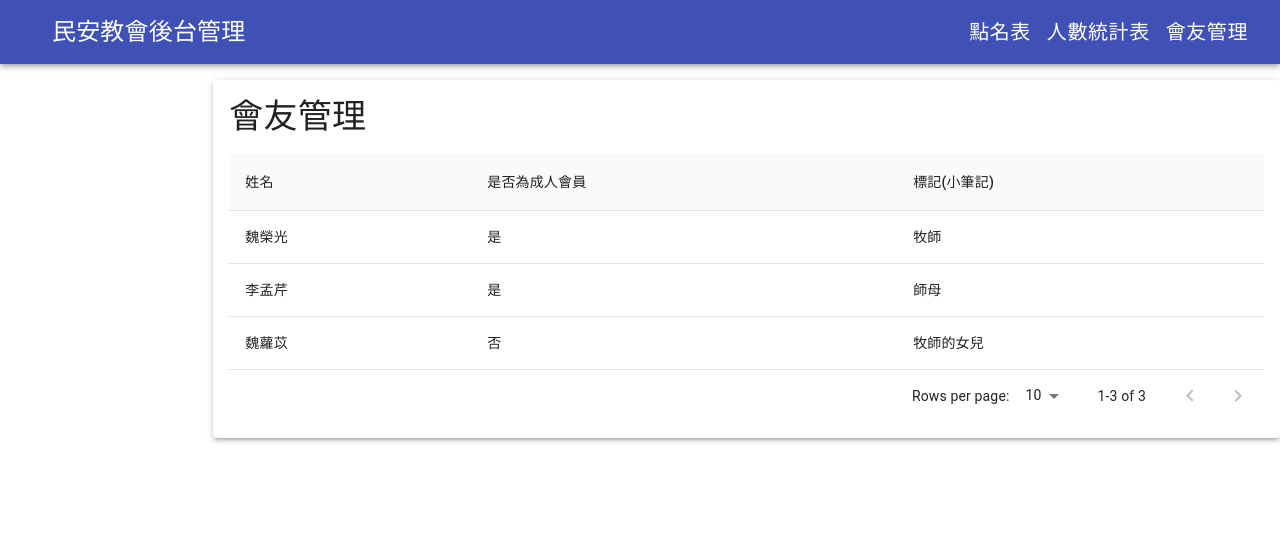
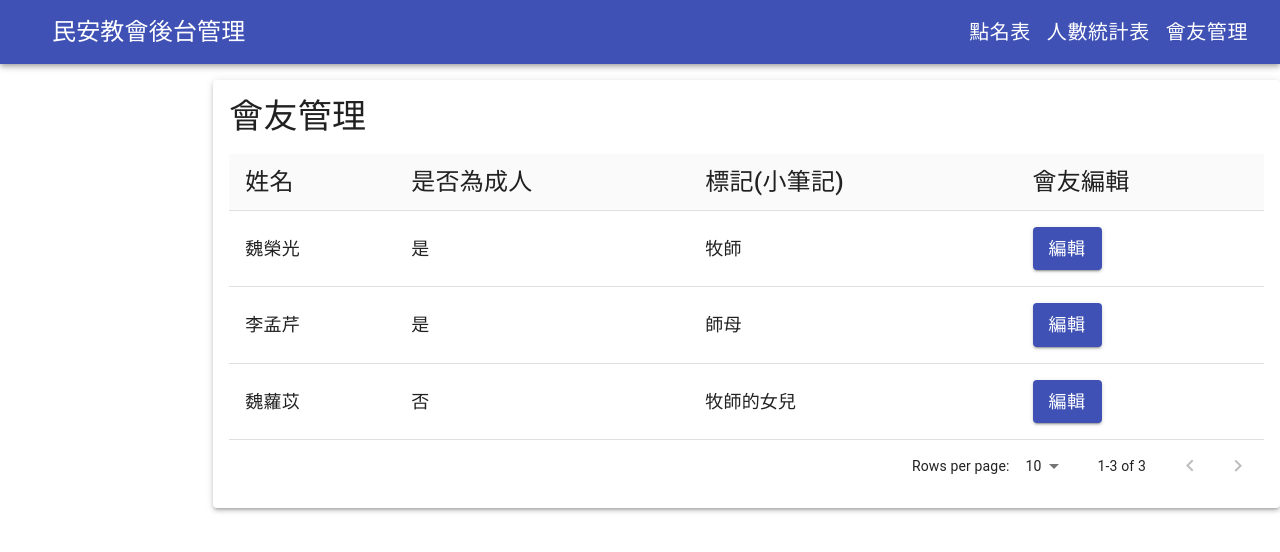
Before and after one commit to steven-oss/minaanChurch, a React (Create React App) app in the folder minan_rollcall/: page /MemberManagement in a window 1280 px wide. Shown: the top 552 px of the page. Built offline with nearby package versions, Linux system fonts and the light colour scheme.

Commit message:
新增modal

```diff
--- a/minan_rollcall/src/app/module/memberManagement/components/MemberManagementTable.tsx
+++ b/minan_rollcall/src/app/module/memberManagement/components/MemberManagementTable.tsx
@@ -1,4 +1,4 @@
-import React from 'react';
+import React, { useState } from 'react';
 import { makeStyles } from '@material-ui/core/styles';
 import Paper from '@material-ui/core/Paper';
 import Table from '@material-ui/core/Table';
@@ -8,20 +8,24 @@ import TableContainer from '@material-ui/core/TableContainer';
 import TableHead from '@material-ui/core/TableHead';
 import TablePagination from '@material-ui/core/TablePagination';
 import TableRow from '@material-ui/core/TableRow';
-import { Typography } from '@material-ui/core';
+import { Button, Modal, Typography } from '@material-ui/core';
 
 interface Column {
-  id: 'name' | 'isAdult' | 'notes';
+  id: 'name' | 'isAdult' | 'notes'|'action';
   label: string;
 }
 
 const columns: Column[] = [
   { id: 'name', label: '姓名' },
-  { id: 'isAdult', label: '是否為成人會員'},
+  { id: 'isAdult', label: '是否為成人'},
   {
     id: 'notes',
     label: '標記(小筆記)'
   },
+  {
+    id:'action',
+    label:'會友編輯'
+  }
 ];
 
 interface Data {
@@ -43,19 +47,33 @@ const rows = [
 const useStyles = makeStyles({
   root: {
     width: '100%',
-    marginTop:'16px',
-    padding:'16px'
+    marginTop: '16px',
+    padding: '16px',
   },
   container: {
     maxHeight: 440,
-    marginTop:'16px'
+    marginTop: '16px',
   },
+  tableRow:{
+    fontSize:'24px'
+  }
+  ,
+  tableCell: {
+    fontSize: '18px', // Adjust the font size here
+  },
+  button:{
+    fontSize:'18px'
+  }
 });
 
-export default function MemberManagementTable() {
+interface Props{
+  onButtonClick:(name:string)=>void;
+}
+export default function MemberManagementTable(props:Props) {
   const classes = useStyles();
-  const [page, setPage] = React.useState(0);
-  const [rowsPerPage, setRowsPerPage] = React.useState(10);
+  const {onButtonClick} = props;
+  const [page, setPage] = useState(0);
+  const [rowsPerPage, setRowsPerPage] = useState(10);
 
   const handleChangePage = (event: unknown, newPage: number) => {
     setPage(newPage);
@@ -66,6 +84,16 @@ export default function MemberManagementTable() {
     setPage(0);
   };
 
+
+  const body = (
+    <div>
+      <h2 id="simple-modal-title">Text in a modal</h2>
+      <p id="simple-modal-description">
+        Duis mollis, est non commodo luctus, nisi erat porttitor ligula.
+      </p>
+    </div>
+  );
+
   return (
     <Paper className={classes.root} elevation={3}>
       <Typography variant='h4'>會友管理</Typography>
@@ -74,9 +102,7 @@ export default function MemberManagementTable() {
           <TableHead>
             <TableRow>
               {columns.map((column) => (
-                <TableCell
-                  key={column.id}
-                >
+                <TableCell key={column.id} className={classes.tableRow}>
                   {column.label}
                 </TableCell>
               ))}
@@ -87,12 +113,27 @@ export default function MemberManagementTable() {
               return (
                 <TableRow hover role="checkbox" tabIndex={-1} key={row.isAdult}>
                   {columns.map((column) => {
-                    const value = row[column.id];
-                    return (
-                      <TableCell key={column.id} >
-                        {value}
-                      </TableCell>
-                    );
+                    if (column.id === 'action') {
+                      return (
+                        <TableCell key={column.id} className={classes.tableCell}>
+                          <Button
+                            className={classes.button}
+                            variant="contained"
+                            color="primary"
+                            onClick={() => onButtonClick(row.name)}
+                          >
+                            編輯
+                          </Button>
+                        </TableCell>
+                      );
+                    } else {
+                      const value = row[column.id];
+                      return (
+                        <TableCell key={column.id} className={classes.tableCell}>
+                          {value}
+                        </TableCell>
+                      );
+                    }
                   })}
                 </TableRow>
               );
--- a/minan_rollcall/src/app/module/memberManagement/pages/MemberManagementViewScreen.tsx
+++ b/minan_rollcall/src/app/module/memberManagement/pages/MemberManagementViewScreen.tsx
@@ -1,17 +1,63 @@
-import React from "react";
+import React, { useState } from "react";
 import MemberManagementTable from "../components/MemberManagementTable.tsx";
-import { Box, Grid, Paper } from "@material-ui/core";
+import { Backdrop, Box, createStyles, Fade, Grid, makeStyles, Modal, Paper, Theme } from "@material-ui/core";
 
+const useStyles = makeStyles((theme: Theme) =>
+    createStyles({
+      modal: {
+        display: 'flex',
+        alignItems: 'center',
+        justifyContent: 'center',
+      },
+      paper: {
+        backgroundColor: theme.palette.background.paper,
+        border: '2px solid #000',
+        boxShadow: theme.shadows[5],
+        padding: theme.spacing(2, 4, 3),
+      },
+    }),
+  );
 
 export default function MemberManagementViewScreen() {
+    const classes = useStyles();
+
+    const [open,setOpen] = useState(false)
+
+    const handleButtonClick = (name:string)=>{
+        setOpen(true);
+      };
+    const handleModalClose=()=>{
+        setOpen(false);
+    }
     return(
+        <>
         <Grid container>
             <Grid container item xs={2}>
 
             </Grid>
             <Grid container item xs={10}>
-                <MemberManagementTable/>
+                <MemberManagementTable onButtonClick={(name:string)=>handleButtonClick(name)}/>
             </Grid>
         </Grid>
+        <Modal
+        aria-labelledby="transition-modal-title"
+        aria-describedby="transition-modal-description"
+        className={classes.modal}
+        open={open}
+        onClose={handleModalClose}
+        closeAfterTransition
+        BackdropComponent={Backdrop}
+        BackdropProps={{
+          timeout: 500,
+        }}
+      >
+      <Fade in={open}>
+          <div className={classes.paper}>
+            <h2 id="transition-modal-title">Transition modal</h2>
+            <p id="transition-modal-description">react-transition-group animates me.</p>
+          </div>
+        </Fade>
+        </Modal>
+        </>
     )
 }
```
